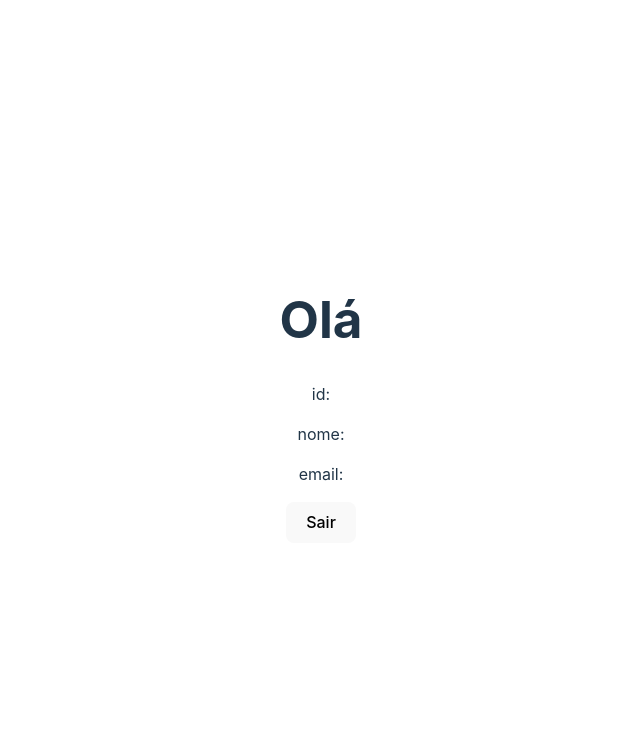
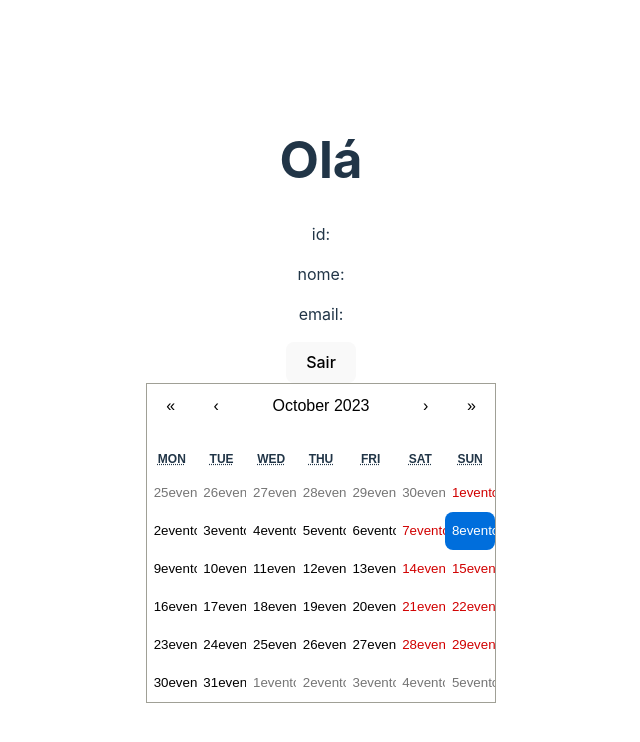
Before and after one commit to Bruno-Barboza-da-Silva/Agenda, a React (Vite) app in the folder frontend/: page /painel in a window 1280 px wide. Shown: the top 742 px of the page, without its empty margins (319-959 px from the left). Built offline with nearby package versions, Linux system fonts and the light colour scheme; no server answers.

Commit message:
adicionando calendario

```diff
--- a/frontend/package.json
+++ b/frontend/package.json
@@ -12,6 +12,7 @@
   "dependencies": {
     "axios": "^1.5.1",
     "react": "^18.2.0",
+    "react-calendar": "^4.6.0",
     "react-dom": "^18.2.0",
     "react-router-dom": "^6.16.0",
     "sass": "^1.68.0"
--- a/frontend/src/pages/painel/painel.tsx
+++ b/frontend/src/pages/painel/painel.tsx
@@ -1,12 +1,14 @@
 import axios from 'axios';
 import { useState, useEffect } from 'react';
-import { Link } from "react-router-dom";
+import Calendar from 'react-calendar';
+import 'react-calendar/dist/Calendar.css';
 
 function App() {
 
   const [id, setId] = useState('')
   const [nome, setNome] = useState('')
   const [email, setEmail] = useState('')
+  const [date, setDate] = useState(new Date());
 
   useEffect(() => {
     // Use useEffect para fazer a solicitação HTTP quando o componente for montado
@@ -36,6 +38,12 @@ function App() {
     console.log("logout");
   };
 
+// criando eventos no
+
+
+
+
+
   return (
     <>
       <h1>Olá</h1>
@@ -43,6 +51,8 @@ function App() {
       <p>nome: {nome}</p>
       <p>email: {email}</p>
       <button onClick={logout}>Sair</button>
+
+      <Calendar onChange={setDate} value={date} tileContent="evento"/>
     </>
   );
 }
```
Also changed, not shown: 1 other file (tests, documents, lock files or other folders).
